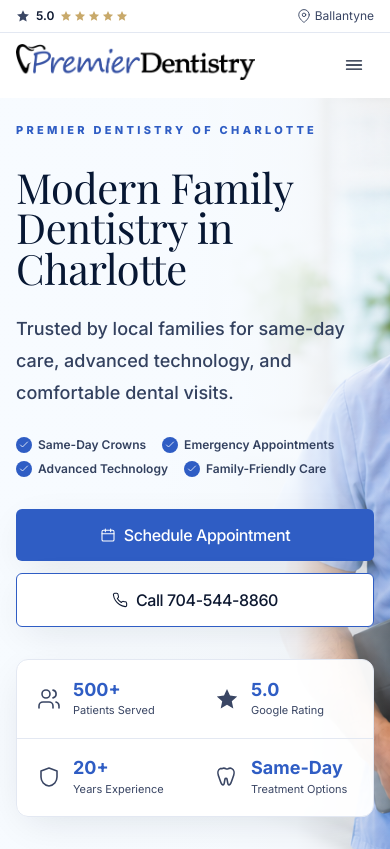
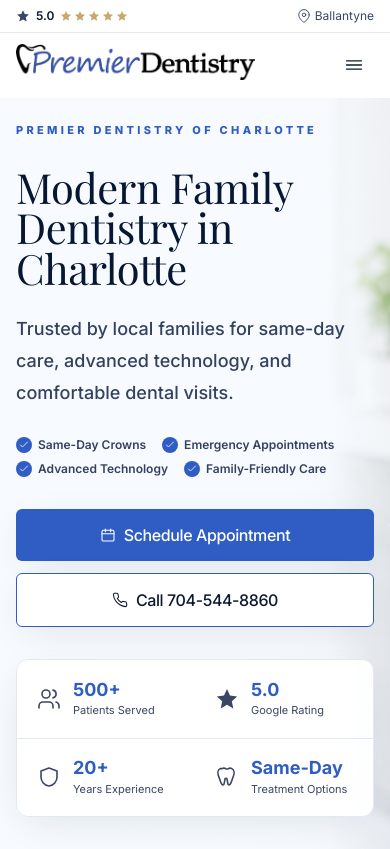
Before and after one commit to sendeepak2025/premierdentistrync.com, a Next.js app: page / in a window 390 px wide. Shown: the top 849 px of the page. Built offline with nearby package versions, Linux system fonts and the light colour scheme; a web font is replaced by a local one.

Commit message:
Refine mobile hero image crop

```diff
--- a/src/app/page.tsx
+++ b/src/app/page.tsx
@@ -97,9 +97,9 @@
           priority
           quality={100}
           sizes="100vw"
-          className="z-0 object-cover object-[48%_top] sm:object-center"
+          className="z-0 object-cover object-[36%_top] sm:object-center"
         />
-        <div className="absolute inset-0 z-0 bg-[linear-gradient(90deg,rgba(247,251,255,0.99)_0%,rgba(247,251,255,0.98)_58%,rgba(247,251,255,0.9)_76%,rgba(238,245,251,0.16)_100%)] sm:bg-[linear-gradient(90deg,rgba(247,251,255,0.99)_0%,rgba(247,251,255,0.94)_38%,rgba(238,245,251,0.24)_56%,rgba(238,245,251,0)_100%)]" />
+        <div className="absolute inset-0 z-0 bg-[linear-gradient(90deg,rgba(247,251,255,1)_0%,rgba(247,251,255,0.99)_62%,rgba(247,251,255,0.94)_84%,rgba(238,245,251,0.34)_100%)] sm:bg-[linear-gradient(90deg,rgba(247,251,255,0.99)_0%,rgba(247,251,255,0.94)_38%,rgba(238,245,251,0.24)_56%,rgba(238,245,251,0)_100%)]" />
 
         <div className="relative z-10 mx-auto max-w-7xl px-4 pb-10 pt-6 sm:min-h-[600px] sm:px-6 sm:pb-14 sm:pt-8 lg:min-h-[640px] lg:px-8">
           <Reveal className="flex max-w-[670px] flex-col justify-start sm:min-h-[500px] lg:min-h-[545px]" y={16}>
```
